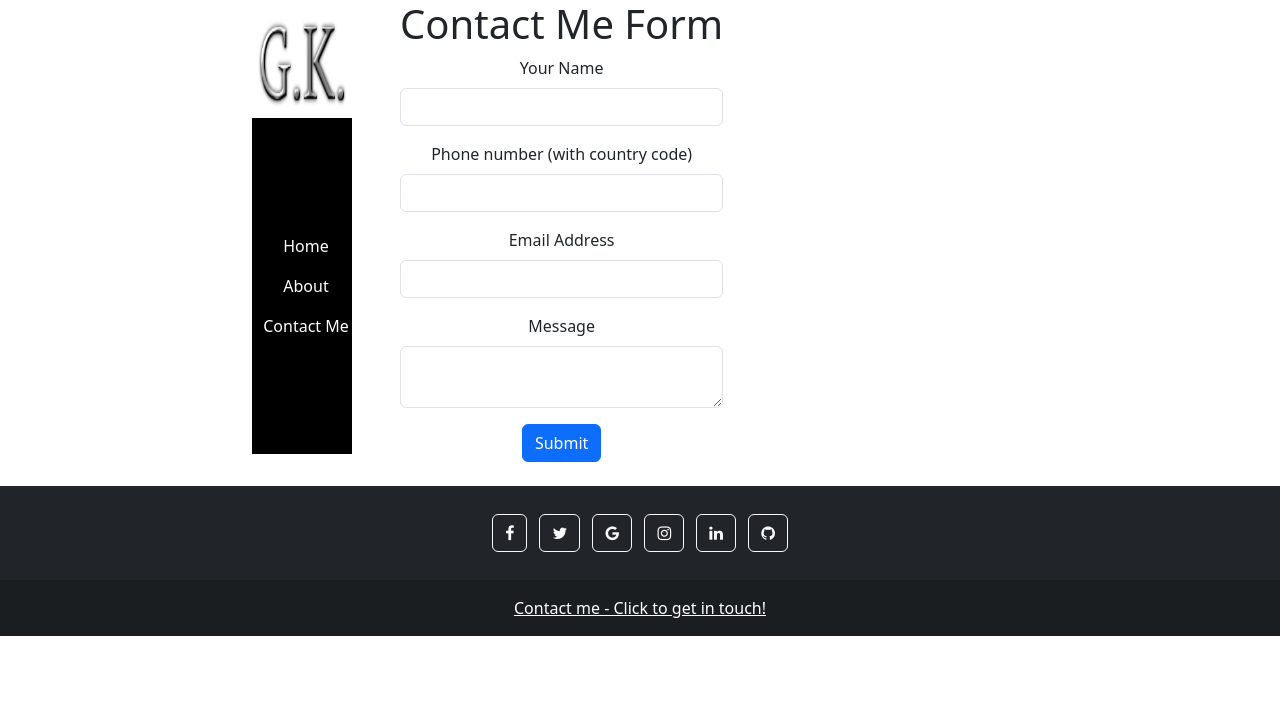
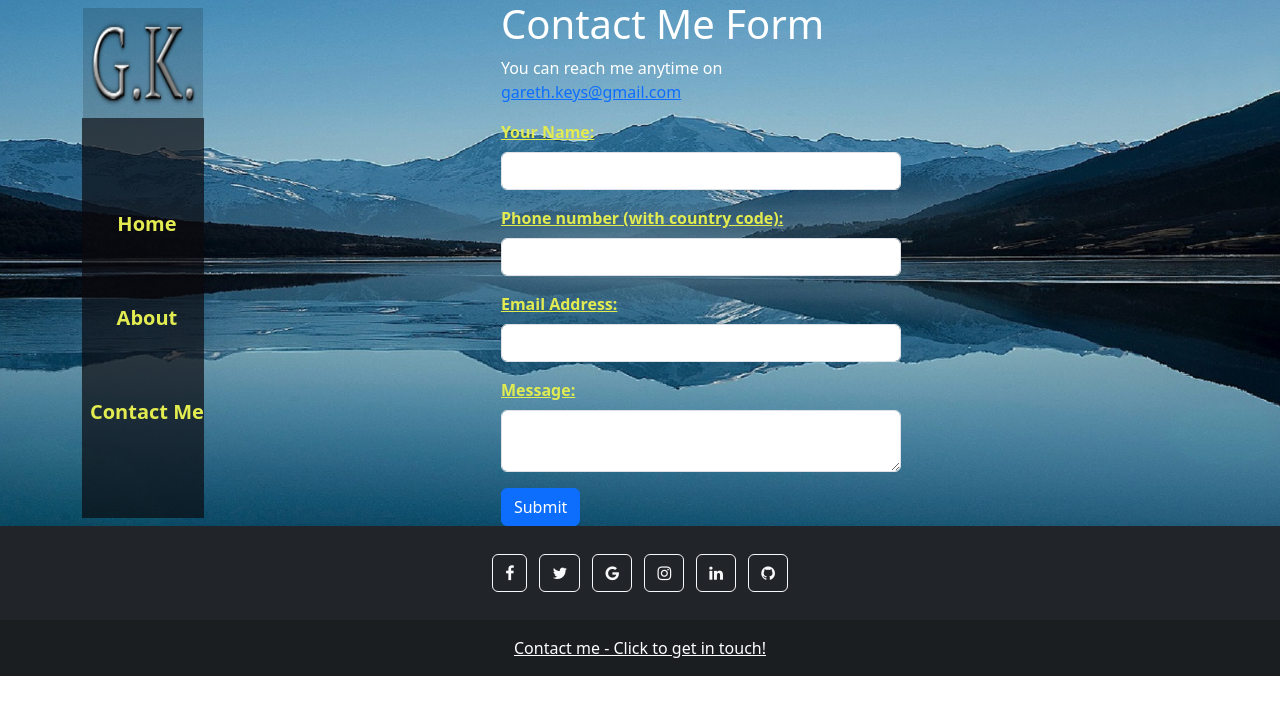
Before and after one commit to GarethKeys/Personal-Portfolio, a plain HTML site: page Contact.html in a window 1280 px wide. Drawn offline with nearby package versions, Linux system fonts and the light colour scheme.

Commit message:
Background image added, Contact form layout tidied

```diff
--- a/Contact.html
+++ b/Contact.html
@@ -14,19 +14,22 @@
     <link rel="stylesheet" href="https://stackpath.bootstrapcdn.com/font-awesome/4.7.0/css/font-awesome.min.css">
 
 
-    <title>Side Navbar test</title>
+    <title>Gareth Keys Personal Portfolio</title>
 
 </head>
 
 
   <body>
 
+    <div class="container-fluid d-flex bg-image">
 
 <!--Side navbar setup med or higher switch from column to row -->
 <div class="container d-flex flex-column flex-md-row">
+
+
     <nav class="navbar navbar-expand-md navbar-light d-flex flex-md-column">
-        <a href="./index.html">
-            <img src="./GKicon.png" alt="logo" width="100" height="110" /> <!--keep image ratio correct-->
+        <a href="./index.html" style="background-color: rgba(10, 14, 17, 0.164);">
+            <img src="./GKicon.png" alt="logo" width="120" height="110" /> <!--keep image ratio correct-->
         </a>
         <!--Button to toggle navbar button-->
         <button
@@ -45,13 +48,15 @@
         <div class="collapse navbar-collapse w-100" id="navbarSupportedContent">
             <ul class="navbar-nav w-100 d-flex flex-md-column text-center text-end"> <!--Mobile first, so centered for smaller mobile then end/right for larger than med-->
                 <li>
-                    <a href="#" class="nav-link btn-light">Home</a> <!--1st navigation-->
+                    <a href="./index.html" class="nav-link btn-light">Home</a> <!--1st navigation-->
                 </li>
+                <br/><br/>
                 <li>
                     <a href="./About.html" class="nav-link btn-light">About</a>
                 </li>
+                <br/><br/>
                 <li>
-                    <a href="./Contact.html" class="nav-link btn-light" aria-current="page">Contact Me</a>
+                    <a href="#" class="nav-link btn-light" aria-current="page">Contact Me</a>
                 </li>
             </ul>
 
@@ -59,8 +64,9 @@
 
 
     </nav>
-    <main class="ps-0 ps-md-5 flex-gro-1"> <!--from Youtube Divenecector Bootstrap responsive contact form design-->
+    <main class="mx-auto" style="width:400px"> <!--from Youtube Divenecector Bootstrap responsive contact form design - switched from col to mx-auto for responsive spacing center-->
         <h1>Contact Me Form </h1>
+        <p style="font-weight:normal;">You can reach me anytime on <a href=mailto:gareth.keys@gmail.com>gareth.keys@gmail.com</a></p>
         <div class="form-area">
           <div class="row single-form g-0">
 
@@ -68,33 +74,33 @@
 
                 <form> <!--from get bootstrap website-->
                   <div class="mb-3">
-                    <label for="InputName" class="form-label">Your Name</label>
+                    <label for="InputName" class="form-label">Your Name:</label>
                     <input type="text" class="form-control" id="InputName" >
                   </div>
                   <div class="mb-3">
-                    <label for="InputPhoneNumber" class="form-label">Phone number (with country code)</label>
+                    <label for="InputPhoneNumber" class="form-label">Phone number (with country code):</label>
                     <input type="text" class="form-control" id="InputPhoneNumber" data-mtb-input-mask="+44 000-000-000" />
                   </div>
                   <div class="mb-3">
-                    <label for="InputEmail" class="form-label">Email Address</label>
+                    <label for="InputEmail" class="form-label">Email Address:</label>
                     <input type="email" class="form-control" id="InputEmail" aria-describedby="emailHelp">
                   </div>
                   <div class="mb-3">
-                    <label for="InputMessage" class="form-label">Message</label>
+                    <label for="InputMessage" class="form-label">Message:</label>
                     <textarea class="form-control" id="InputMessage"></textarea>
                   </div>
-                  <button type="submit" class="btn btn-primary">Submit</button>
+                    <button type="submit" class="btn btn-primary">Submit</button>
+
                 </form>
 
 
 
               </div>
             </div>
-            </div>
+
           </div>
     </main>
-</div>
-<br/>
+    </div>
 
 <footer class="bg-dark text-center text-white">
     <!-- Grid container -->
--- a/custom.css
+++ b/custom.css
@@ -1,20 +1,46 @@
-.container{
-    max-width: 800px; /*set container width to 800px to reduce reading length*/
 
+
+.bg-image{
+ background-image: url(./Mountains.jpg);
+  background-repeat: no-repeat;
+  background-size:cover;
 
 }
 
 
 .navbar-expand-md .navbar-nav .nav-link{
   padding-right: initial; /* move nav items in line with icon on RHS*/
-  color: white;
+  color: rgb(226, 236, 80);
+  font-weight: bold;
+  font-size:  20px;
+  text-align: center;
+
 }
 
+
 .collapse {
-    background-color:black;
+    background-color: rgba(11, 10, 14, 0.692);
 }
 
 .ps-0 {
   text-align: center;
 
 }
+
+.form-label {
+  display:block;
+  font-weight:bolder;
+  color: rgb(226, 236, 80);
+  text-decoration: underline;
+
+}
+
+main{
+  display:block;
+  font-weight:bolder;
+  color: white;
+}
+
+h2{
+  text-decoration: underline;
+}
```
Also changed, not shown: About.html (+28 -7 lines), index.html (+8 -1 lines), Mountains.jpg (added), Space.jpg (added).
